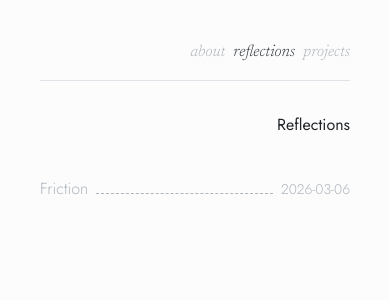
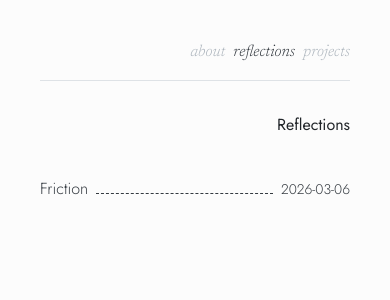
Before and after one commit to AfaqAnwar/afaqanw.ar, a React (Vite) app: page /reflections in a window 390 px wide. Shown: the top 300 px of the page. Built offline with nearby package versions, Linux system fonts and the light colour scheme.

Commit message:
feat: transitions

```diff
--- a/src/index.css
+++ b/src/index.css
@@ -8,9 +8,24 @@
 	--color-border: #dee2e6;
 }
 
+@keyframes fade-in {
+	from {
+		opacity: 0;
+	}
+	to {
+		opacity: 1;
+	}
+}
+
 @layer base {
 	html {
 		@apply text-[#212529];
 		@apply bg-[#fcfcfc];
 	}
+
+	@media (prefers-reduced-motion: no-preference) {
+		.fade-in {
+			animation: fade-in 250ms ease-in-out 50ms both;
+		}
+	}
 }
--- a/src/routes/__root.tsx
+++ b/src/routes/__root.tsx
@@ -1,9 +1,10 @@
-import { createRootRoute, Link, Outlet } from "@tanstack/react-router";
+import { createRootRoute, Link, Outlet, useLocation } from "@tanstack/react-router";
 
 const linkStyle = "text-muted hover:text-ink [&.active]:text-ink transition-colors duration-250";
 
-const RootLayout = () => (
-	<>
+const RootLayout = () => {
+	const { pathname } = useLocation();
+	return (
 		<div className="p-10 flex flex-col sm:flex-row sm:justify-end">
 			<aside className="mb-8 sm:mb-0 sm:pl-10 sm:w-40 sm:order-2 font-serif font-light">
 				<nav className="flex flex-row justify-end gap-2 pb-4 border-b border-border sm:flex-col sm:border-b-0 sm:pb-0 sm:sticky sm:top-10">
@@ -19,10 +20,12 @@ const RootLayout = () => (
 				</nav>
 			</aside>
 			<main className="w-full max-w-xl text-justify sm:pr-10 sm:border-r sm:border-border sm:order-1 font-sans font-light">
-				<Outlet />
+				<div key={pathname} className="fade-in">
+					<Outlet />
+				</div>
 			</main>
 		</div>
-	</>
-);
+	);
+};
 
 export const Route = createRootRoute({ component: RootLayout });
--- a/src/routes/reflections.tsx
+++ b/src/routes/reflections.tsx
@@ -31,7 +31,7 @@ function Reflections() {
 							<Link
 								to="/reflections/$slug"
 								params={{ slug }}
-								className="flex items-baseline gap-2 w-full font-light text-muted hover:text-ink transition-colors duration-250 "
+								className="flex items-baseline gap-2 w-full font-light text-ink sm:text-muted hover:text-ink transition-colors duration-250"
 							>
 								<span className="shrink-0">{title}</span>
 								<span className="flex-1 border-b border-dashed" />
```
